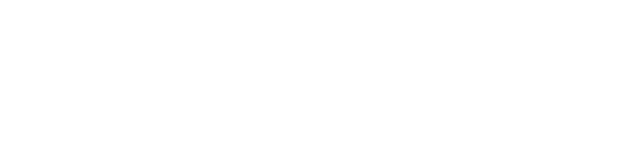
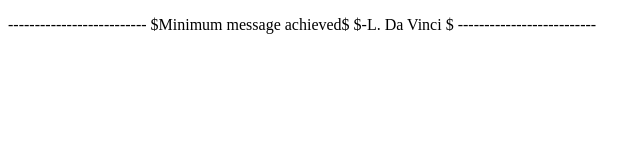
Before and after one commit to Cralus/MixedMessages, a plain HTML site: page index.html in a window 1280 px wide. Shown: the whole page, without its empty margins (0-640 px from the left). Drawn offline with Linux system fonts and the light colour scheme.

Commit message:
Fixed script location in html

```diff
--- a/index.html
+++ b/index.html
@@ -1,5 +1,10 @@
+<!DOCTYPE html>
 <html>
     <head>
 
     </head>
+    <body>
+        <p id="message"></p>
+        <script src="main.js"></script>
+    </body>
 </html>
--- a/main.js
+++ b/main.js
@@ -120,7 +120,10 @@ content = fullLine + '\n' + content + `\n` + sig + `\n` + fullLine;
 
 return content;
 }
-console.log(genFormat(genContent(), genSig()))
+
 const output = (content) => {
-    console.log()
+    const el = document.getElementById('message')
+    el.innerHTML = content;
 }
+
+output(genFormat(genContent(), genSig()));
```
